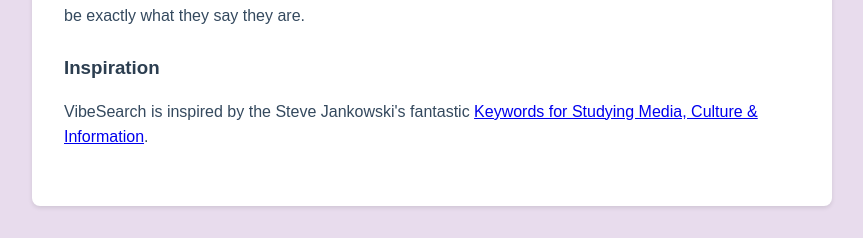
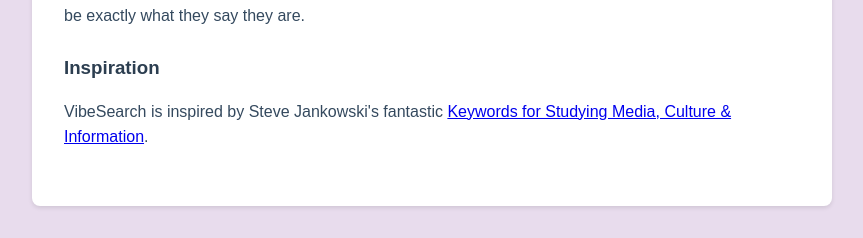
Before and after one commit to gabrielopereira/VibeSearch, a Flask app: template app/templates/about.html in a window 1280 px wide. Shown: the part 1163-1401 px from the top of the page, without its empty margins (208-1071 px from the left). Run offline with Flask 3, Linux system fonts and the light colour scheme; the template is opened without the code that fills it, so the values that code supplies are empty.

Commit message:
Update about.html

```diff
--- a/app/templates/about.html
+++ b/app/templates/about.html
@@ -71,7 +71,7 @@
 
             <h3>Inspiration</h3>
             <div class="search-types">
-                <p>VibeSearch is inspired by the Steve Jankowski's fantastic <a href="https://textaural.com/keywords/" target="_blank">Keywords for Studying Media, Culture & Information</a>.</p>
+                <p>VibeSearch is inspired by Steve Jankowski's fantastic <a href="https://textaural.com/keywords/" target="_blank">Keywords for Studying Media, Culture & Information</a>.</p>
             </div>
         </div>
     </div>
```
